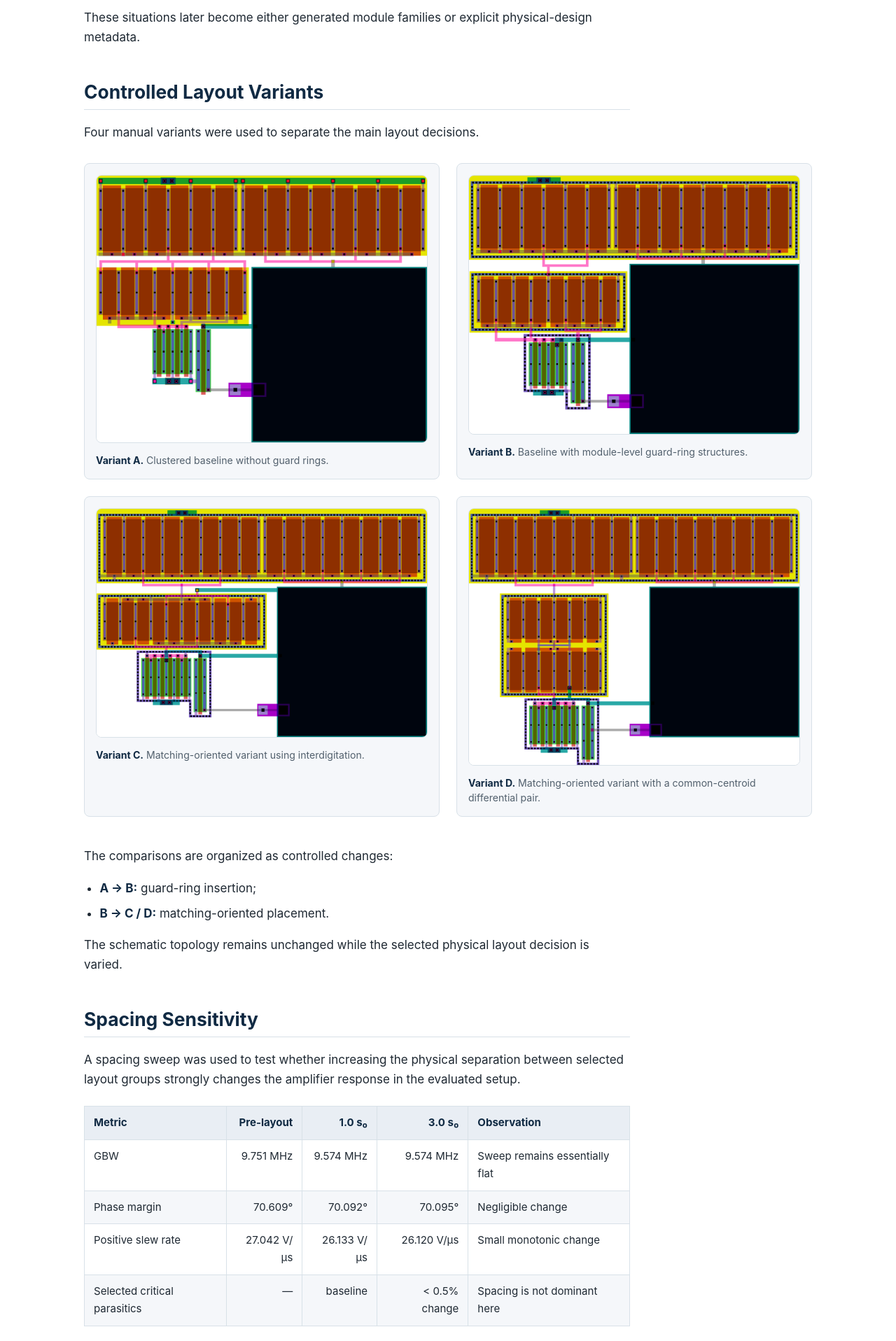
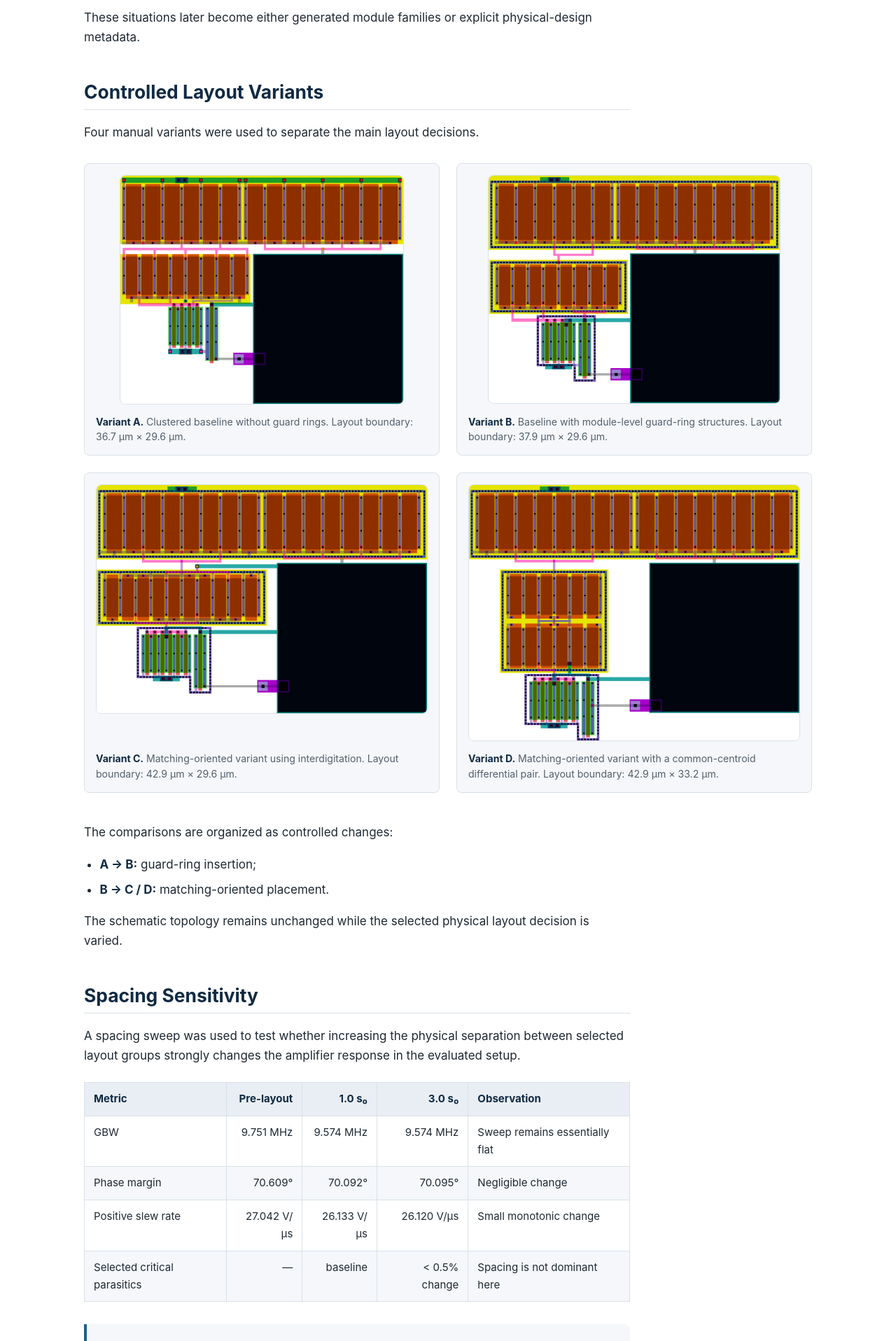
Before and after one commit to RuihuaGao/analog-layout-research-portfolio, a Jekyll site: the page built from manual-study.md, in a window 1280 px wide. Shown: the part 1010-2926 px from the top of the page at 70% size. Built offline with Jekyll 4.4.1, drawn with Linux system fonts in a browser that asks for light colours.

Commit message:
Refine layout comparison scale and generator hierarchy rendering

```diff
--- a/assets/css/style.css
+++ b/assets/css/style.css
@@ -443,9 +443,59 @@ tr:nth-child(even) td {
   grid-template-columns: repeat(2, minmax(0, 1fr));
 }
 
-.figure-grid.manual-variant-grid .figure-card img {
+/* ---------------------------------------------------------
+   Manual layout variant gallery
+
+   Desktop:
+   A | B
+   C | D
+
+   Image widths approximately preserve the relative
+   physical layout dimensions.
+   --------------------------------------------------------- */
+
+.figure-grid.manual-variant-grid {
+  grid-template-columns: repeat(2, minmax(0, 1fr));
+}
+
+.figure-grid.manual-variant-grid .figure-card {
+  display: flex;
+  flex-direction: column;
+}
+
+.figure-grid.manual-variant-grid .manual-layout-image {
+  display: block;
+  height: auto;
+
+  margin-left: auto;
+  margin-right: auto;
+  margin-bottom: 14px;
+
+  object-fit: contain;
+}
+
+/* Relative physical width:
+   maximum width = 42.9 µm
+*/
+
+.figure-grid.manual-variant-grid .layout-a {
+  width: 85.55%;
+}
+
+.figure-grid.manual-variant-grid .layout-b {
+  width: 88.34%;
+}
+
+.figure-grid.manual-variant-grid .layout-c {
   width: 100%;
-  height: auto;
+}
+
+.figure-grid.manual-variant-grid .layout-d {
+  width: 100%;
+}
+
+.figure-grid.manual-variant-grid .figure-caption {
+  margin-top: auto;
 }
 
 
--- a/manual-study.md
+++ b/manual-study.md
@@ -41,6 +41,7 @@ Four manual variants were used to separate the main layout decisions.
 <div class="figure-card">
 
 <img
+  class="manual-layout-image layout-a"
   src="{{ '/assets/images/manual/layout-a.png' | relative_url }}"
   alt="Manual layout variant A"
 >
@@ -48,6 +49,7 @@ Four manual variants were used to separate the main layout decisions.
 <p class="figure-caption">
 <strong>Variant A.</strong>
 Clustered baseline without guard rings.
+Layout boundary: 36.7 µm × 29.6 µm.
 </p>
 
 </div>
@@ -55,6 +57,7 @@ Clustered baseline without guard rings.
 <div class="figure-card">
 
 <img
+  class="manual-layout-image layout-b"
   src="{{ '/assets/images/manual/layout-b.png' | relative_url }}"
   alt="Manual layout variant B"
 >
@@ -62,6 +65,7 @@ Clustered baseline without guard rings.
 <p class="figure-caption">
 <strong>Variant B.</strong>
 Baseline with module-level guard-ring structures.
+Layout boundary: 37.9 µm × 29.6 µm.
 </p>
 
 </div>
@@ -69,6 +73,7 @@ Baseline with module-level guard-ring structures.
 <div class="figure-card">
 
 <img
+  class="manual-layout-image layout-c"
   src="{{ '/assets/images/manual/layout-c.png' | relative_url }}"
   alt="Manual layout variant C"
 >
@@ -76,6 +81,7 @@ Baseline with module-level guard-ring structures.
 <p class="figure-caption">
 <strong>Variant C.</strong>
 Matching-oriented variant using interdigitation.
+Layout boundary: 42.9 µm × 29.6 µm.
 </p>
 
 </div>
@@ -83,14 +89,15 @@ Matching-oriented variant using interdigitation.
 <div class="figure-card">
 
 <img
+  class="manual-layout-image layout-d"
   src="{{ '/assets/images/manual/layout-d.png' | relative_url }}"
   alt="Manual layout variant D"
 >
 
 <p class="figure-caption">
 <strong>Variant D.</strong>
-Matching-oriented variant with a common-centroid
-differential pair.
+Matching-oriented variant with a common-centroid differential pair.
+Layout boundary: 42.9 µm × 33.2 µm.
 </p>
 
 </div>
```
Also changed, not shown: generators.md (+3 -3 lines).
